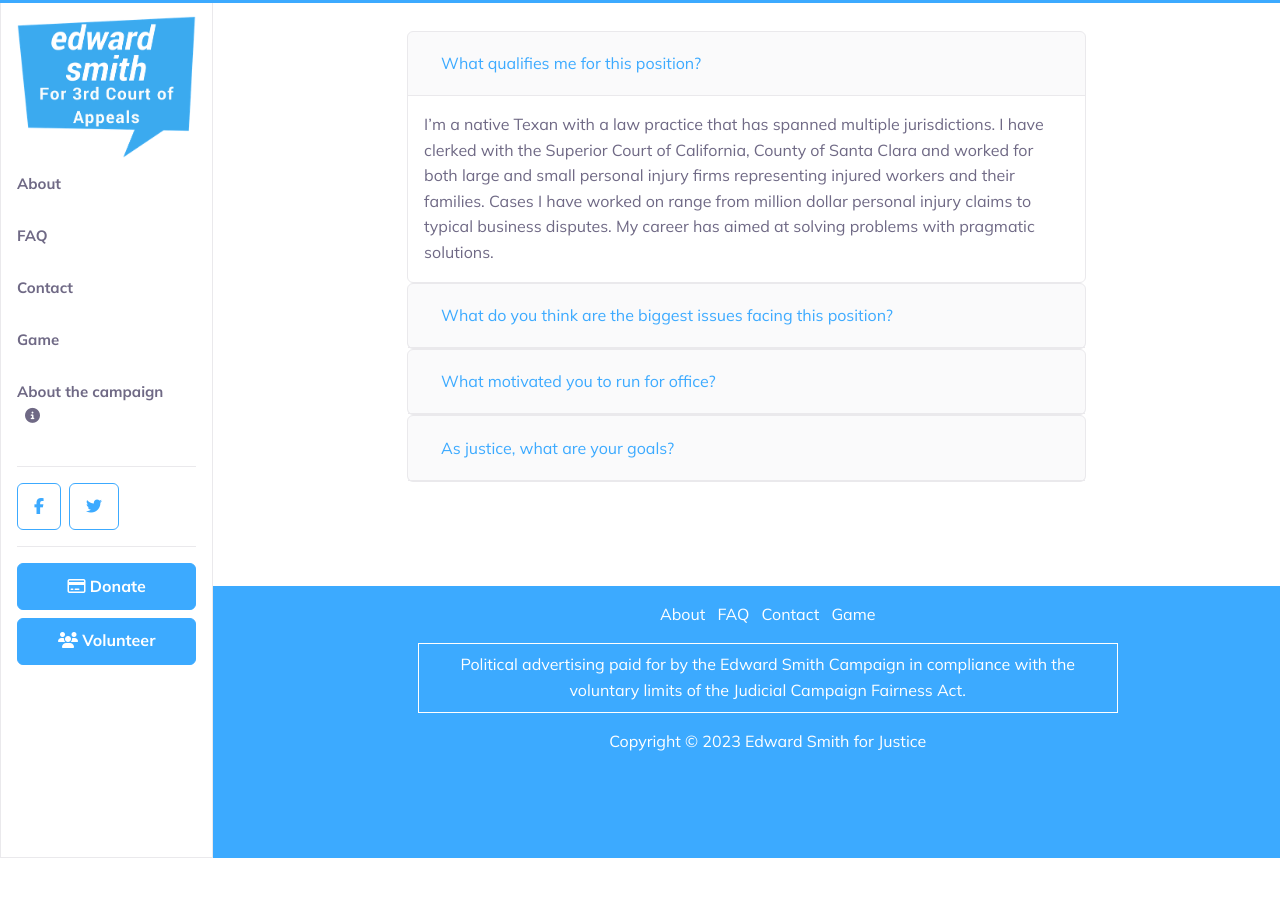
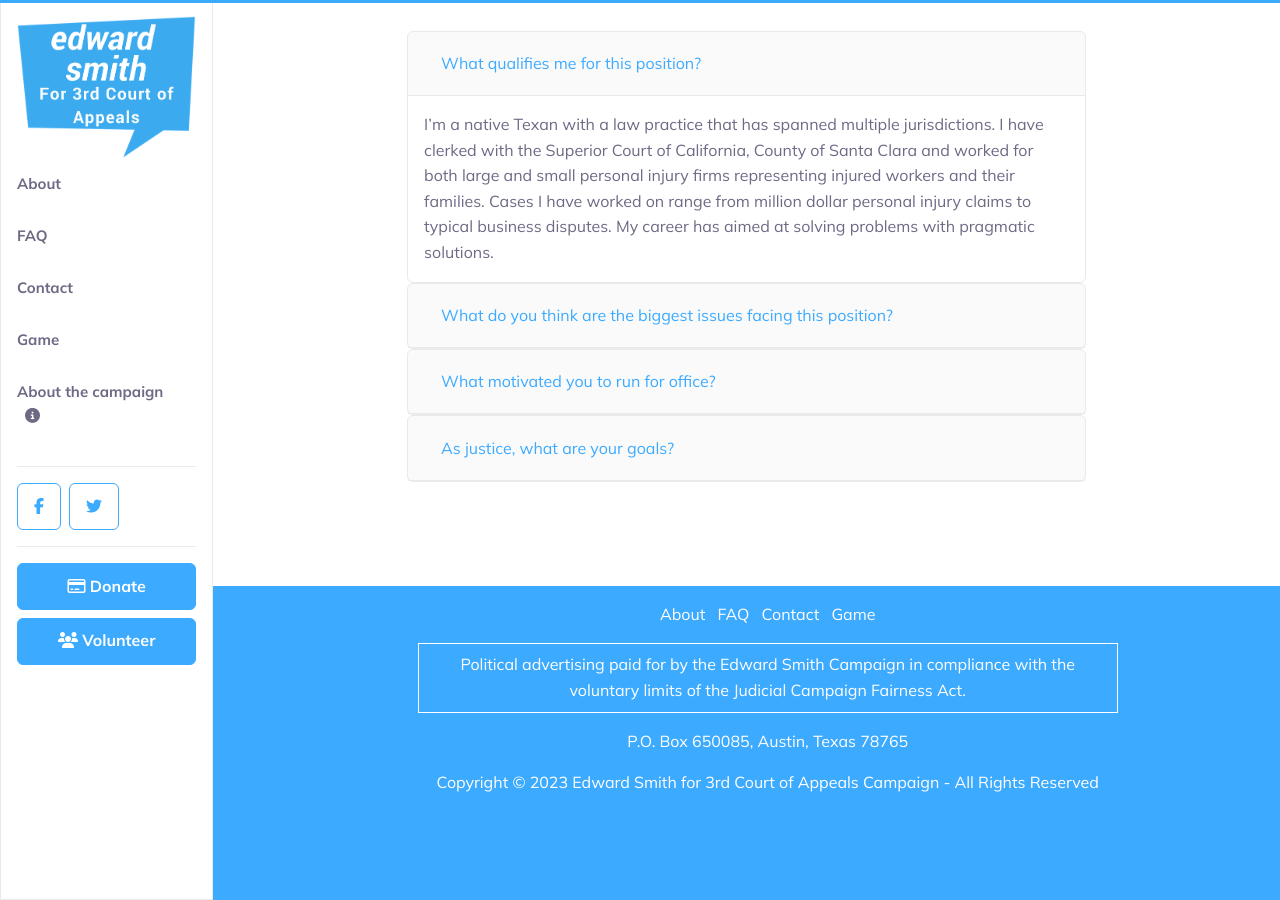
Before and after one commit to ObjectifGroup/smithforjustice.com, a Jekyll site: the page built from index.html, in a window 1280 px wide and 900 px high, scrolled down 2514 px. Built offline with Jekyll 4.4.1, drawn with Linux system fonts in a browser that asks for light colours; nearby versions of some CDN libraries; before the commit the page ends 3372 px from its top, so only the background shows below that.

Commit message:
Update footer.html

```diff
--- a/_includes/footer.html
+++ b/_includes/footer.html
@@ -11,8 +11,8 @@
           {% endfor %}
         </ul>
         <p class="p-2 border border-white">Political advertising paid for by the Edward Smith Campaign in compliance with the voluntary limits of the Judicial Campaign Fairness Act.</p>
-        <p>Copyright &copy; {{ 'now' | date: "%Y" }}
-          {{ site.title }}
+        <p>P.O. Box 650085, Austin, Texas 78765</p>
+        <p>Copyright &copy; {{ 'now' | date: "%Y" }} Edward Smith for 3rd Court of Appeals Campaign - All Rights Reserved
         </p>
       </div>
     </div>
```
